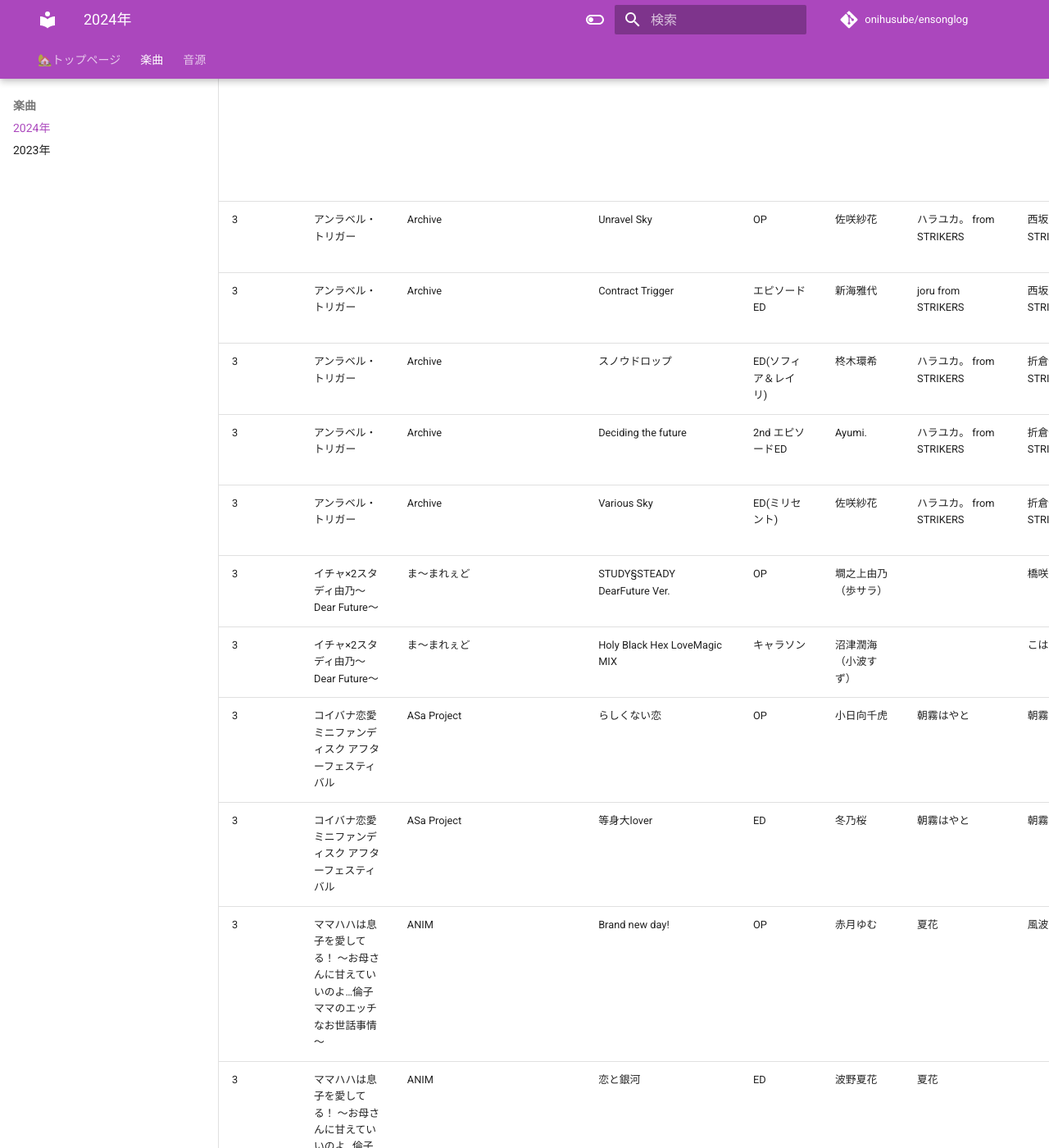
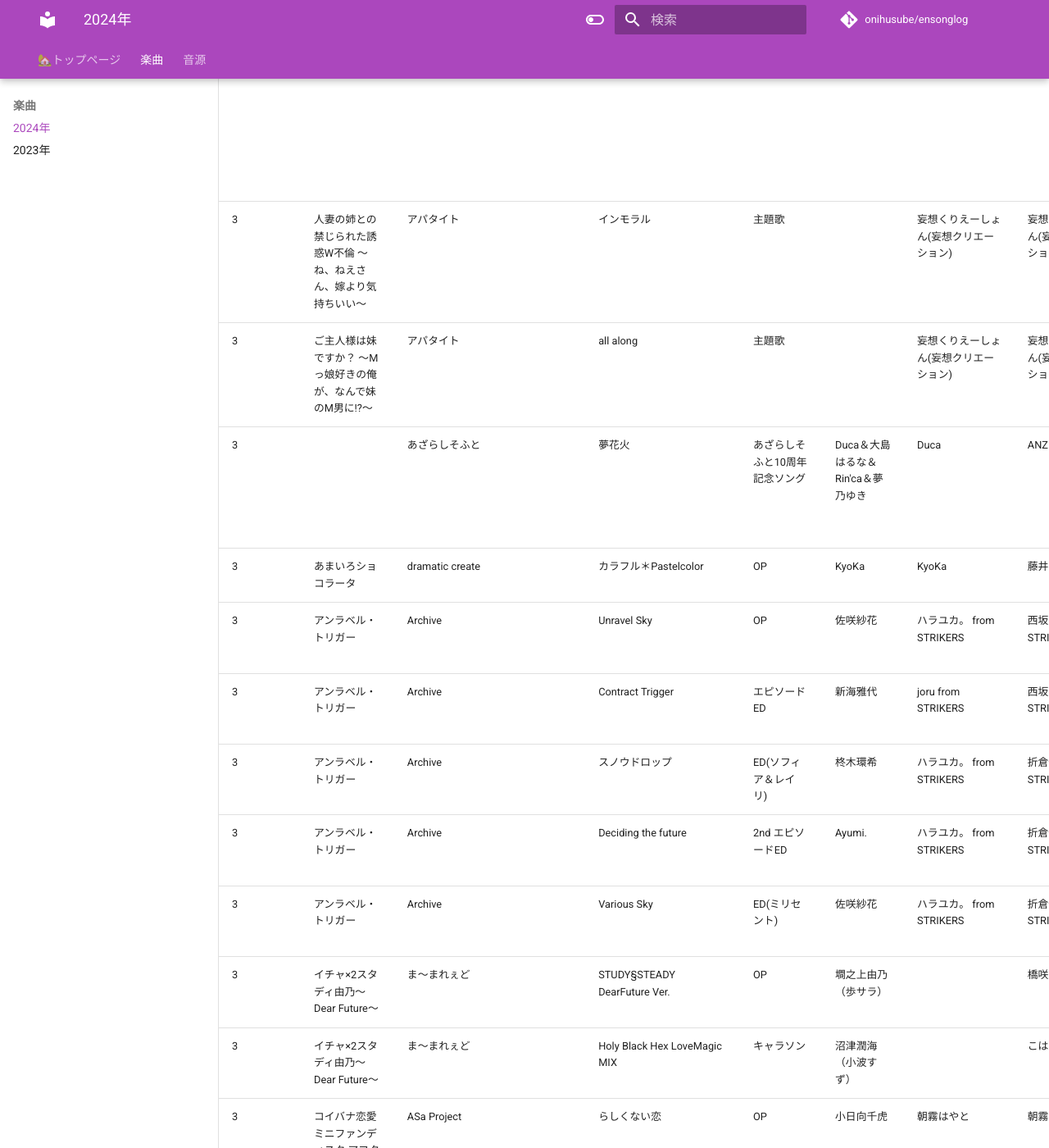
Before and after one commit to onihusube/ensonglog, an MkDocs documentation site: the page built from docs/2024/楽曲.md, in a window 1280 px wide and 1400 px high, scrolled down 4039 px. Shown: the whole window at 82% size. Built offline with MkDocs 1.6.1 and Material for MkDocs 9.7.7, drawn with Linux system fonts in a browser that asks for light colours; emoji names are drawn with the system emoji font; comment, search, counter and statistics services are not loaded; some of the changed text lies outside the part shown.

Commit message:
3月分並べ替え

```diff
--- a/docs/2024/楽曲.md
+++ b/docs/2024/楽曲.md
@@ -45,6 +45,10 @@ search:
 | 2 | リップ・トリップ ～編集長はわたしの解熱剤～ | SukeraSomero | My Precious…？ | OP | 鈴湯 | よる。 | よる。 | よる。 | [オリジナルサウンドトラック](https://store.steampowered.com/app/2848490/_/?l=japanese) | 全年齢 | [:fontawesome-brands-youtube:](https://www.youtube.com/watch?v=wVFnbQmYjTI) |
 | 2 | リップ・トリップ ～編集長はわたしの解熱剤～ | SukeraSomero | Orange Trip | ED | 歩サラ | 餡掛け華飯 | 餡掛け華飯 | 餡掛け華飯 | [オリジナルサウンドトラック](https://store.steampowered.com/app/2848490/_/?l=japanese)</br>[Orange Trip \| ポサラ村秋田支店](https://posaramura-akt.stores.jp/items/66b1e3e9c99ac7003683d101) | 全年齢 |  |
 | 2 | レヱル・ロマネスク origin | RaRo | ALL ABOARD | 主題歌 | 中恵光城 | 永原さくら | 佐久間きらら | 関根佑樹 | 豪華版特典「3枚組CDコレクション」 | 全年齢</br>Vocal Direction：佐久間きらら</br>Recording Engineer：北村颯太郎</br>Mixing Engineer：北村颯太郎</br>Mastering Engineer：北村颯太郎 | [:fontawesome-brands-youtube:](https://www.youtube.com/watch?v=6RWtGdLifCA) |
+| 3 | 人妻の姉との禁じられた誘惑W不倫 ～ね、ねえさん、嫁より気持ちいい～ | アパタイト | インモラル | 主題歌 | | 妄想くりえーしょん(妄想クリエーション) | 妄想くりえーしょん(妄想クリエーション) | | ゲームディスク | | [:rabbit:](https://chobit.cc/8pgq2) |
+| 3 | ご主人様は妹ですか？ ～Mっ娘好きの俺が、なんで妹のM男に!?～ | アパタイト | all along | 主題歌 | | 妄想くりえーしょん(妄想クリエーション) | 妄想くりえーしょん(妄想クリエーション) | | ゲームディスク | | [:rabbit:](https://chobit.cc/aan7l) |
+| 3 |  | あざらしそふと | 夢花火 | あざらしそふと10周年記念ソング | Duca＆大島はるな＆Rin'ca＆夢乃ゆき | Duca | ANZIE | ANZIE |  | Strings: 室屋光一郎</br>Guitar: 鈴木ぷよ</br>Piano/Other instruments: ANZIE | [:fontawesome-brands-youtube:](https://www.youtube.com/watch?v=O3ZmdDVIw0U) |
+| 3 | あまいろショコラータ | dramatic create | カラフル＊Pastelcolor | OP | KyoKa | KyoKa | 藤井稿太郎 | 藤井稿太郎 | | | [:fontawesome-brands-youtube:](https://www.youtube.com/watch?v=rCmk09nL3cI) |
 | 3 | アンラベル・トリガー | Archive | Unravel Sky | OP | 佐咲紗花 | ハラユカ。 from STRIKERS | 西坂恭平 from STRIKERS | 西坂恭平 from STRIKERS | 豪華版特典「オリジナルサウンドトラックCD」 | | [:fontawesome-brands-youtube:](https://www.youtube.com/watch?v=-shJw3ISK3M)　|
 | 3 | アンラベル・トリガー | Archive | Contract Trigger | エピソードED | 新海雅代 | joru from STRIKERS | 西坂恭平 from STRIKERS | 西坂恭平 from STRIKERS | 豪華版特典「オリジナルサウンドトラックCD」 | | [:fontawesome-brands-youtube:](https://www.youtube.com/watch?v=2_w53BbA7hc)　|
 | 3 | アンラベル・トリガー | Archive | スノウドロップ | ED(ソフィア＆レイリ) | 柊木環希 | ハラユカ。 from STRIKERS | 折倉俊則 from STRIKERS | 折倉俊則 from STRIKERS | 豪華版特典「オリジナルサウンドトラックCD」 | | [:fontawesome-brands-youtube:](https://www.youtube.com/watch?v=2_w53BbA7hc)　|
@@ -57,13 +61,9 @@ search:
 | 3 | ママハハは息子を愛してる！ ～お母さんに甘えていいのよ…倫子ママのエッチなお世話事情～ | ANIM | Brand new day! | OP | 赤月ゆむ | 夏花 | 風波徹 | 風波徹 | | | [:rabbit:](https://chobit.cc/cfstj) |
 | 3 | ママハハは息子を愛してる！ ～お母さんに甘えていいのよ…倫子ママのエッチなお世話事情～ | ANIM | 恋と銀河 | ED | 波野夏花 | 夏花 | | | | |
 | 3 | ムジナ | TinkerBell | モノクロ | OP | 真理絵 | TrioDesign | TrioDesign | | | | [:octicons-video-16:](https://emdb.info/video/mujina-op/) |
-| 3 | 人妻の姉との禁じられた誘惑W不倫 ～ね、ねえさん、嫁より気持ちいい～ | アパタイト | インモラル | 主題歌 | | 妄想くりえーしょん(妄想クリエーション) | 妄想くりえーしょん(妄想クリエーション) | | ゲームディスク | | [:rabbit:](https://chobit.cc/8pgq2) |
-| 3 | ご主人様は妹ですか？ ～Mっ娘好きの俺が、なんで妹のM男に!?～ | アパタイト | all along | 主題歌 | | 妄想くりえーしょん(妄想クリエーション) | 妄想くりえーしょん(妄想クリエーション) | | ゲームディスク | | [:rabbit:](https://chobit.cc/aan7l) |
 | 3 | 桜風の祝福 | Flos benedictionis | サクラシンフォニア | OP | しほ | 山口亮 | 山口亮 | 山口亮 |  |  | [:fontawesome-brands-youtube:](https://www.youtube.com/watch?v=NhYBMrHpiWk) |
 | 3 | 桜風の祝福 | Flos benedictionis | サクラシンフォニア -CosmoNote Ver- | OPアレンジ | しほ | 山口亮 | 山口亮 | 山口亮 | [CosmoNote 10th](https://cosmonote.jp/?page_id=689)（CD/配信）※ショートサイズ |  |
 | 3 | 桜風の祝福 | Flos benedictionis | 桜風の祝福 | ED | nayuta | 山口亮 | 山口亮 | 山口亮 | [CosmoNote 10th](https://cosmonote.jp/?page_id=689)（CD/配信） | Piano:ニモ | [:fontawesome-brands-youtube:](https://www.youtube.com/watch?v=LjM1Pd7N-x4) |
-| 3 | あまいろショコラータ | dramatic create | カラフル＊Pastelcolor | OP | KyoKa | KyoKa | 藤井稿太郎 | 藤井稿太郎 | | | [:fontawesome-brands-youtube:](https://www.youtube.com/watch?v=rCmk09nL3cI) |
-| 3 |  | あざらしそふと | 夢花火 | あざらしそふと10周年記念ソング | Duca＆大島はるな＆Rin'ca＆夢乃ゆき | Duca | ANZIE | ANZIE |  | Strings: 室屋光一郎</br>Guitar: 鈴木ぷよ</br>Piano/Other instruments: ANZIE | [:fontawesome-brands-youtube:](https://www.youtube.com/watch?v=O3ZmdDVIw0U) |
 | 4 | GEARS of DRAGOON 3 ～竜刻のレガリア～ | ninetail | 叛逆のリベリオ | 主題歌 | Barbarian On The Groove feat. MAMI(柳麻美) | wight (BOG/Bandalucia) | wight (BOG/Bandalucia) | wight (BOG/Bandalucia) | [GEARS of DRAGOON3 オリジナル・サウンドトラック](https://www.dlsite.com/pro/work/=/product_id/VJ01002174.html) |  | [:fontawesome-brands-youtube:](https://www.youtube.com/watch?v=7rh2BBT1ZSs) |
 | 4 | その香りで満たされたい ～＃7b5544の恋をした私のはじめてをマスターにあげたい～ | アンモライト | I'm into you | 主題歌 | | 妄想くりえーしょん(妄想クリエーション) | 妄想くりえーしょん(妄想クリエーション) | 妄想くりえーしょん(妄想クリエーション) | ゲームディスク | | [:rabbit:](https://chobit.cc/5nucr) |
 | 4 | メイドさんのいる暮らしS | あざらしそふと | カラフル | OP | 茶太 | Duca | 鈴木ぷよ | 鈴木ぷよ | ダブルパック 特典「オリジナルサウンドトラック」 | | [:fontawesome-brands-youtube:](https://www.youtube.com/watch?v=xUHxMRx6nHw) |
```
